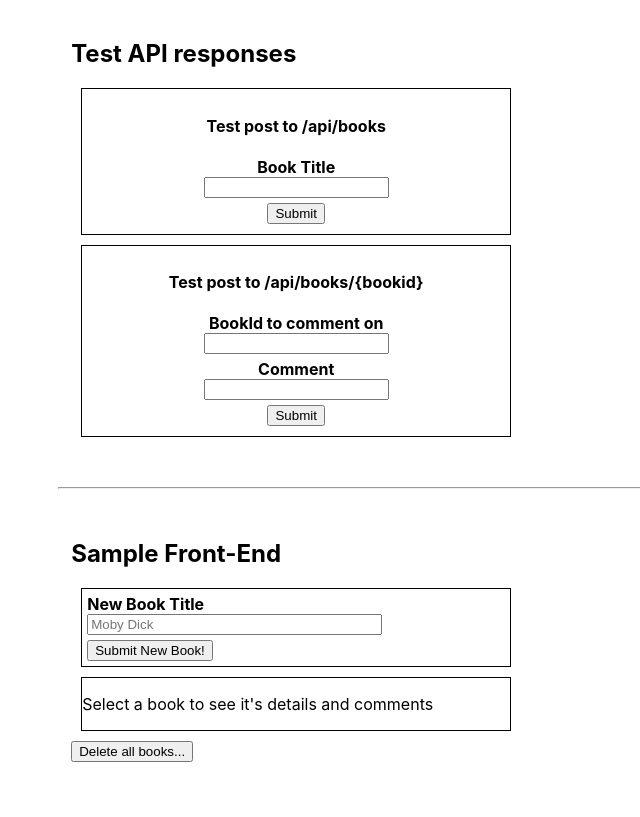
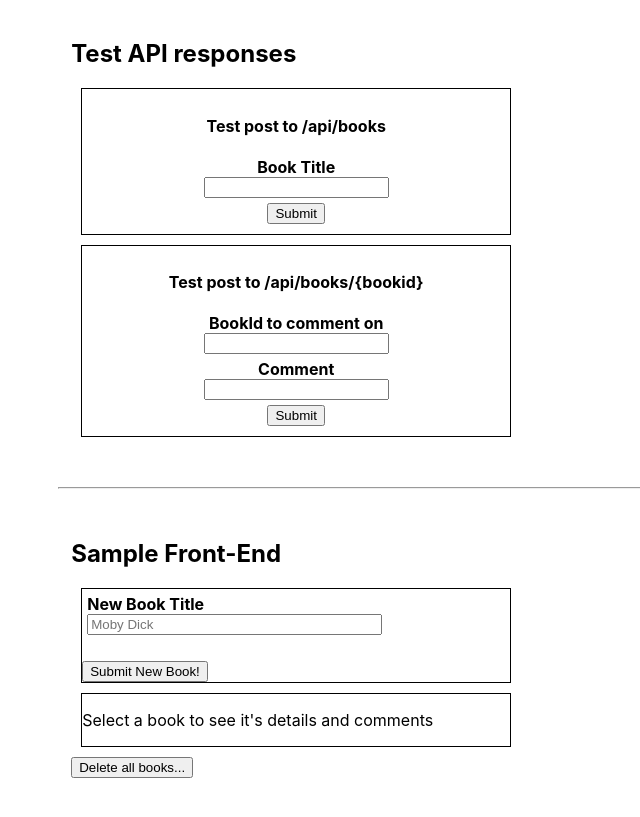
Before and after one commit to fuzzyray/personal-library, a website: page views/index.html in a window 1280 px wide. Shown: the part 69-886 px from the top of the page, without its empty margins (0-640 px from the left). Drawn offline with nearby package versions, Linux system fonts and the light colour scheme; no server answers.

Commit message:
Fix Sample Front-End new book form

```diff
--- a/views/index.html
+++ b/views/index.html
@@ -37,11 +37,13 @@
 <hr style='margin: 50px'>
 <div id='sampleui'>
     <h2 style="text-align: left">Sample Front-End</h2>
-    <form id="newBookForm" class="border">
-        <label for="bookTitleToAdd">New Book Title</label>
-        <input type="text" id="bookTitleToAdd" name="title" placeholder="Moby Dick" style="width: 295px">
+    <div class="border">
+        <form id="newBookForm">
+            <label for="bookTitleToAdd">New Book Title</label>
+            <input type="text" id="bookTitleToAdd" name="title" placeholder="Moby Dick" style="width: 295px">
+        </form>
         <button type="submit" value="Submit" id="newBook">Submit New Book!</button>
-    </form>
+    </div>
     <div id='display'></div>
     <div id='bookDetail' class='border'>
         <p id='detailTitle'>Select a book to see it's details and comments</p>
```
